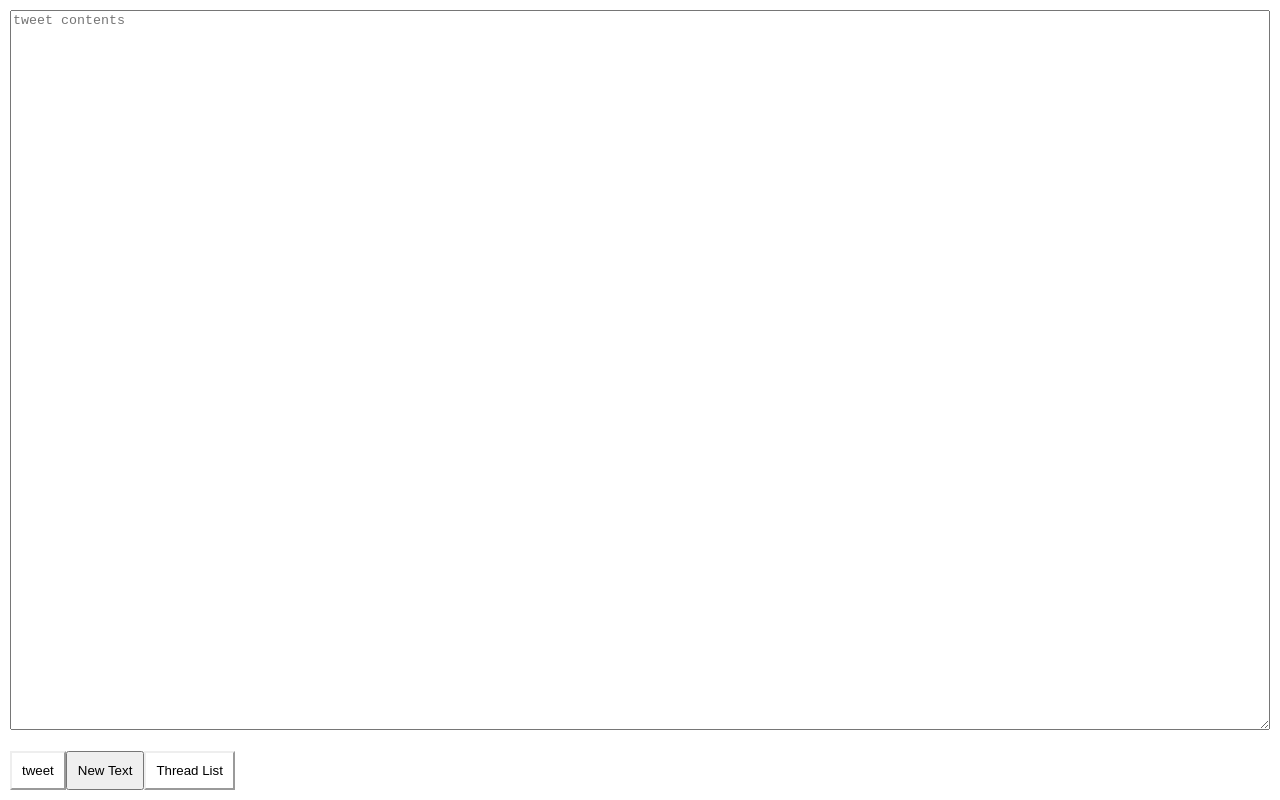
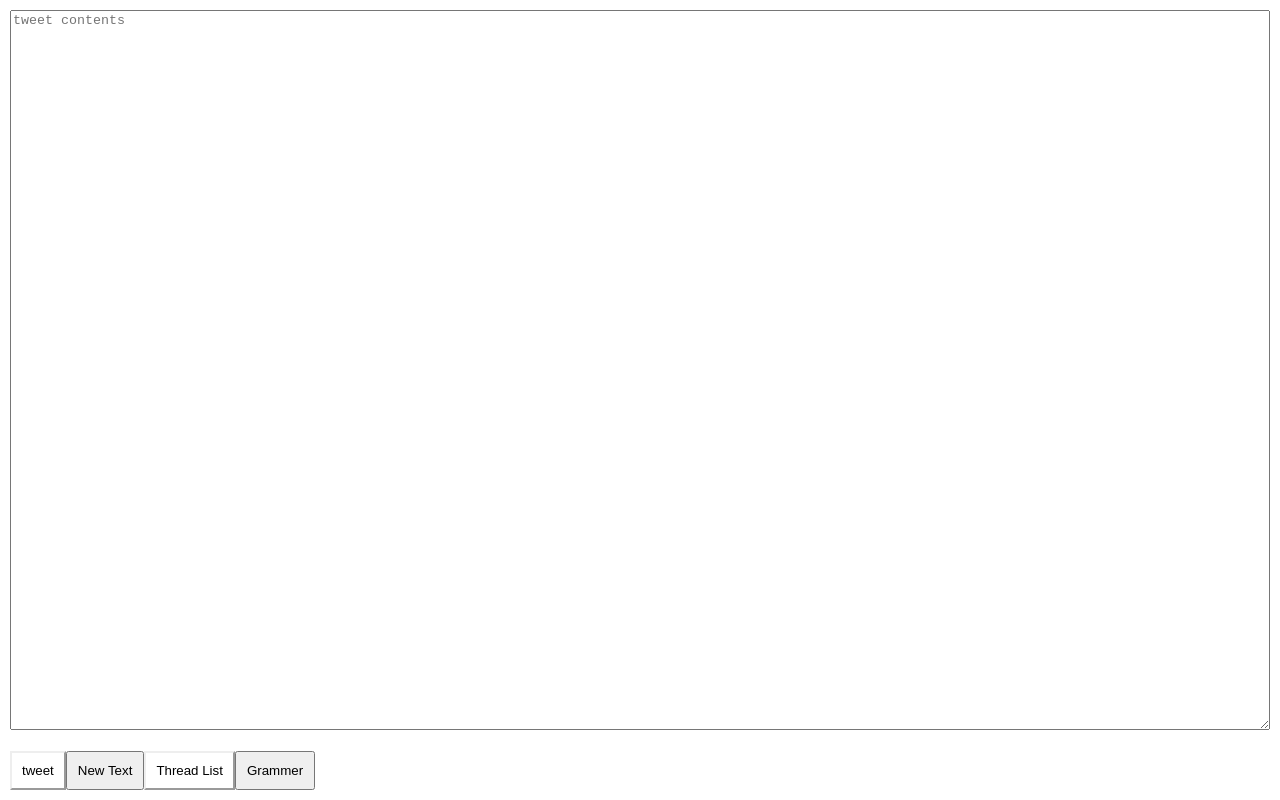
Before and after one commit to kcopper8/reliable-tweet-writer, a Vue app: page /#/ in a window 1280 px wide. Built offline with nearby package versions, Linux system fonts and the light colour scheme.

Commit message:
add grammer check button

```diff
--- a/src/components/FunctionWrap.vue
+++ b/src/components/FunctionWrap.vue
@@ -15,22 +15,4 @@ export default {
   position: fixed;
   bottom: 10px;
 }
-
-.button {
-  padding: 10px;
-}
-
-.submitText {
-  border: solid 1px;
-  border-width: 2px;
-  border-style: outset;
-  -webkit-appearance: button;
-  text-transform: none;
-  text-indent: 0px;
-  font: 400 13.3px Arial;
-  text-align: center;
-  color: buttontext;
-  text-decoration: none;
-}
-
 </style>
--- a/src/components/RtwButton.vue
+++ b/src/components/RtwButton.vue
@@ -12,3 +12,9 @@ export default {
   },
 };
 </script>
+
+<style scoped>
+.button {
+  padding: 10px;
+}
+</style>
--- a/src/components/RtwLink.vue
+++ b/src/components/RtwLink.vue
@@ -1,5 +1,5 @@
 <template>
-  <a class="button submitText" :href="href" :target="target"><slot></slot></a>
+  <a class="button" :href="href" :target="target"><slot></slot></a>
 </template>
 
 <script>
@@ -11,3 +11,21 @@ export default {
   ],
 };
 </script>
+
+<style scoped>
+
+.button {
+  padding: 10px;
+  border: solid 1px;
+  border-width: 2px;
+  border-style: outset;
+  -webkit-appearance: button;
+  text-transform: none;
+  text-indent: 0px;
+  font: 400 13.3px Arial;
+  text-align: center;
+  color: buttontext;
+  text-decoration: none;
+}
+
+</style>
--- /dev/null
+++ b/src/components/RtwPostSubmit.vue
@@ -0,0 +1,24 @@
+<template>
+<form :action="action" method="POST" :target="target">
+  <input type="hidden" :name="value.name" v-model="value.value">
+  <button type="submit" class="button">{{submitText}}</button>
+</form>
+</template>
+
+<script>
+export default {
+  name: 'rtw-post-submit',
+  props: ['action', 'target', 'value', 'submitText'],
+};
+</script>
+
+
+<style scoped>
+FORM {
+  display: inline;
+}
+
+.button {
+  padding: 10px;
+}
+</style>
--- a/src/components/RtwRouterLink.vue
+++ b/src/components/RtwRouterLink.vue
@@ -1,5 +1,5 @@
 <template>
-  <router-link class="button submitText" :to="to"><slot></slot></router-link>
+  <router-link class="button" :to="to"><slot></slot></router-link>
 </template>
 
 <script>
@@ -10,3 +10,19 @@ export default {
   ],
 };
 </script>
+
+<style scoped>
+.button {
+  padding: 10px;
+  border: solid 1px;
+  border-width: 2px;
+  border-style: outset;
+  -webkit-appearance: button;
+  text-transform: none;
+  text-indent: 0px;
+  font: 400 13.3px Arial;
+  text-align: center;
+  color: buttontext;
+  text-decoration: none;
+}
+</style>
--- a/src/components/editor/Editor.vue
+++ b/src/components/editor/Editor.vue
@@ -7,6 +7,12 @@
     <rtw-link :href="tweetIntentUrl" target="TweetWindow">tweet</rtw-link>
     <rtw-button @click="newThread">New Text</rtw-button>
     <rtw-router-link to="/threads">Thread List</rtw-router-link>
+    <rtw-post-submit
+      action="http://small.dic.daum.net/grammar_checker.do"
+      target="grammer_check"
+      :value="grammerCheckValue"
+      submitText="Grammer"
+    ></rtw-post-submit>
   </function-wrap>
 </div>
 </template>
@@ -26,6 +32,12 @@ export default {
   computed: {
     tweetIntentUrl() {
       return `https://twitter.com/intent/tweet?text=${encodeURIComponent(this.message)}`;
+    },
+    grammerCheckValue() {
+      return {
+        name: 'sentence',
+        value: this.message,
+      };
     },
   },
 
--- a/src/main.js
+++ b/src/main.js
@@ -7,6 +7,7 @@ import FunctionWrap from './components/FunctionWrap';
 import RtwButton from './components/RtwButton';
 import RtwLink from './components/RtwLink';
 import RtwRouterLink from './components/RtwRouterLink';
+import RtwPostSubmit from './components/RtwPostSubmit';
 
 Vue.config.productionTip = false;
 
@@ -14,6 +15,7 @@ Vue.component(FunctionWrap.name, FunctionWrap);
 Vue.component(RtwButton.name, RtwButton);
 Vue.component(RtwLink.name, RtwLink);
 Vue.component(RtwRouterLink.name, RtwRouterLink);
+Vue.component(RtwPostSubmit.name, RtwPostSubmit);
 
 /* eslint-disable no-new */
 new Vue({
```
